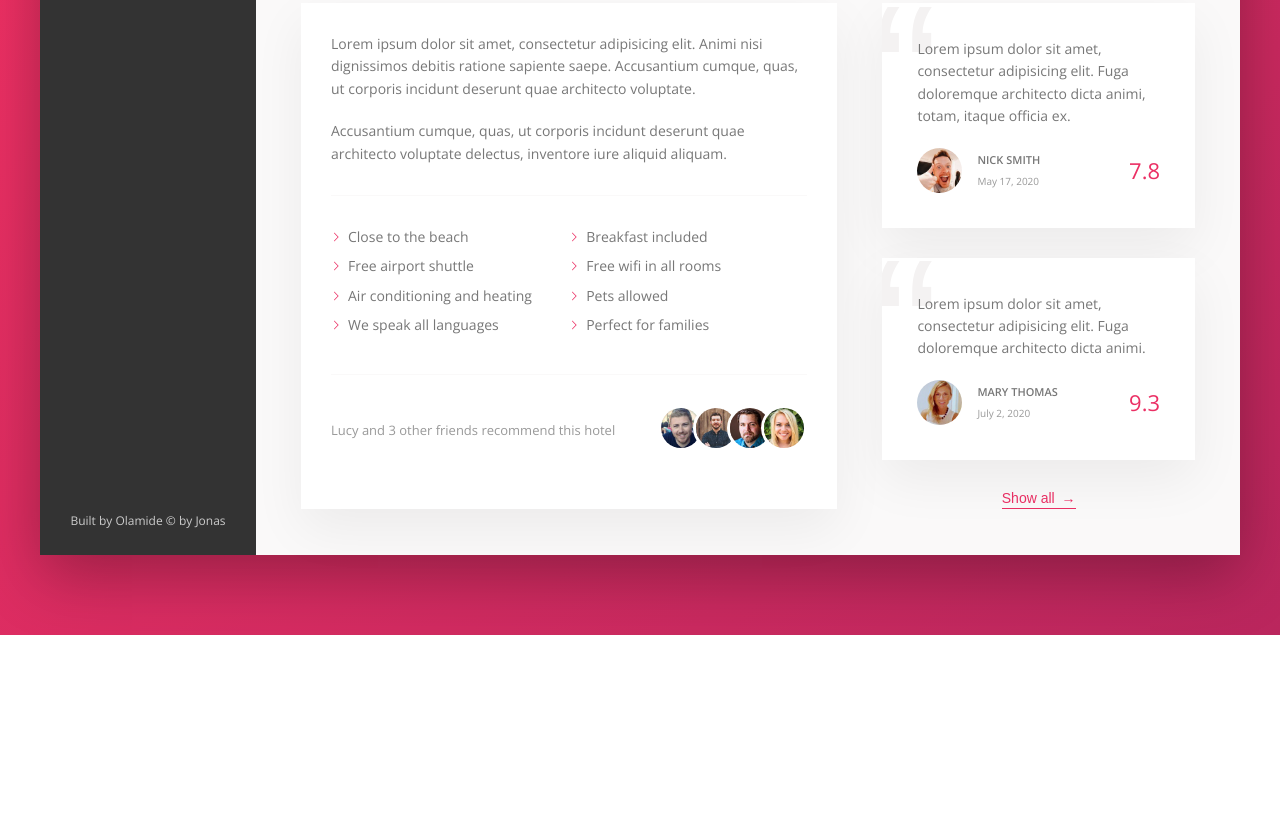
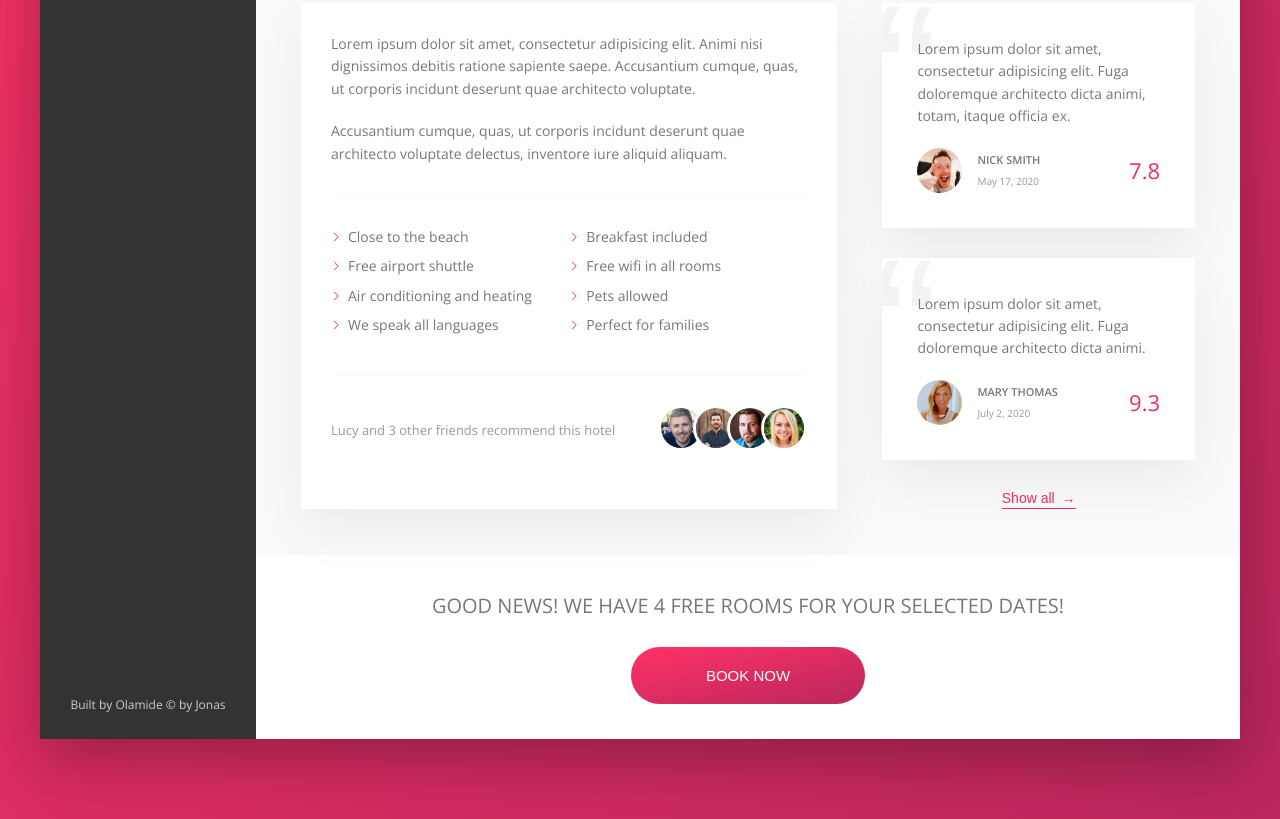
Before and after one commit to lamideolaniyan/trillo, a website: page index.html in a window 1280 px wide. Shown: the part 644-1463 px from the top of the page. Before the commit the page ends 1279 px from the top, so only its background shows below. Drawn offline with nearby package versions, Linux system fonts and the light colour scheme.

Commit message:
Project complete, not responsive yet

```diff
--- a/index.html
+++ b/index.html
@@ -1,5 +1,6 @@
 <!DOCTYPE html>
 <html lang="en">
+
 <head>
     <meta charset="UTF-8" />
     <meta name="viewport" content="width=device-width, initial-scale=1.0" />
@@ -144,11 +145,13 @@
                 <div class="detail">
                     <div class="description">
                         <p class="paragraph">
-                Lorem ipsum dolor sit amet, consectetur adipisicing elit. Animi nisi dignissimos debitis ratione sapiente saepe. Accusantium cumque,
+                            Lorem ipsum dolor sit amet, consectetur adipisicing elit. Animi nisi dignissimos debitis
+                            ratione sapiente saepe. Accusantium cumque,
                             quas, ut corporis incidunt deserunt quae architecto voluptate.
                         </p>
                         <p class="paragraph">
-                Accusantium cumque, quas, ut corporis incidunt deserunt quae architecto voluptate delectus, inventore iure aliquid aliquam.
+                            Accusantium cumque, quas, ut corporis incidunt deserunt quae architecto voluptate delectus,
+                            inventore iure aliquid aliquam.
                         </p>
                         <ul class="list">
                             <li class="list__item">Close to the beach</li>
@@ -176,7 +179,8 @@
                     <div class="user-reviews">
                         <figure class="review">
                             <blockquote class="review__text">
-                  Lorem ipsum dolor sit amet, consectetur adipisicing elit. Fuga doloremque architecto dicta animi, totam, itaque officia ex.
+                                Lorem ipsum dolor sit amet, consectetur adipisicing elit. Fuga doloremque architecto
+                                dicta animi, totam, itaque officia ex.
                             </blockquote>
                             <figcaption class="review__user">
                                 <img src="img/user-1.jpg" alt="User 1" class="review__photo" />
@@ -190,7 +194,8 @@
 
                         <figure class="review">
                             <blockquote class="review__text">
-                  Lorem ipsum dolor sit amet, consectetur adipisicing elit. Fuga doloremque architecto dicta animi.
+                                Lorem ipsum dolor sit amet, consectetur adipisicing elit. Fuga doloremque architecto
+                                dicta animi.
                             </blockquote>
                             <figcaption class="review__user">
                                 <img src="img/user-2.jpg" alt="User 1" class="review__photo" />
@@ -205,8 +210,18 @@
                         <button class="btn-inline">Show all <span>&rarr;</span></button>
                     </div>
                 </div>
+
+                <div class="cta">
+                    <h2 class="cta__book-now">Good news! We have 4 free rooms for your selected dates!</h2>
+                    <button class="btn">
+                        <span class="btn__visible">Book now</span>
+                        <span class="btn__invisible">Only 4 rooms left</span>
+                    </button>
+                </div>
+
             </main>
         </div>
     </div>
 </body>
+
 </html>
--- a/sass/_components.scss
+++ b/sass/_components.scss
@@ -472,3 +472,72 @@
         z-index: 1;
     }
 }
+
+/////////////////////////////////////////////
+// CALL TO ACTION
+.cta {
+    text-align: center;
+    padding: 3.5rem 0;
+
+    &__book-now {
+        font-size: 2rem;
+        font-weight: 300;
+        text-transform: uppercase;
+        margin-bottom: 2.5rem;
+    }
+}
+
+/////////////////////////////////////////////
+// CALL TO ACTION BUTTON
+.btn {
+    font-size: 1.5rem;
+    font-weight: 300;
+    text-transform: uppercase;
+    border-radius: 50px;
+    border: none;
+    background-image: linear-gradient(to bottom right,
+            var(--color-primary-light), var(--color-primary-dark));
+    color: #fff;
+    cursor: pointer;
+
+    position: relative;
+
+    &__visible {
+        display: inline-block;
+        padding: 2rem 7.5rem;
+        height: 100%;
+        width: 100%;
+        transition: all .2s;
+    }
+
+    &__invisible {
+        display: inline-block;
+        padding: 2rem;
+        height: 100%;
+        width: 100%;
+        position: absolute;
+        left: 0;
+        top: -100%;
+
+        transition: all .2s;
+    }
+
+    &:hover {
+        background-image: linear-gradient(to bottom left,
+                var(--color-primary-light), var(--color-primary-dark));
+    }
+
+    &:hover &__invisible {
+        top: 0;
+    }
+
+    &:hover &__visible {
+        transform: translateY(100%);
+    }
+
+    &:focus {
+        outline: none;
+        animation: pulsate 1s infinite;
+    }
+
+}
```
Also changed, not shown: css/style.css. Lines whose indentation alone changed are shown as unchanged.
